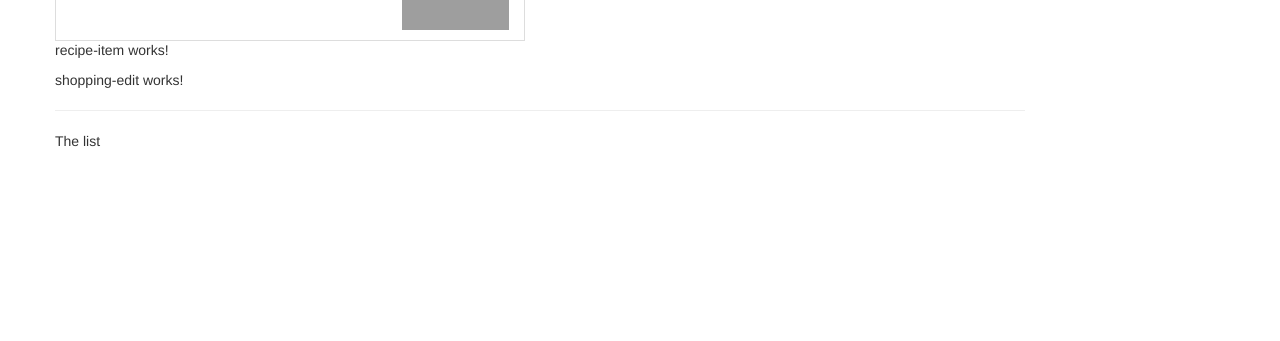
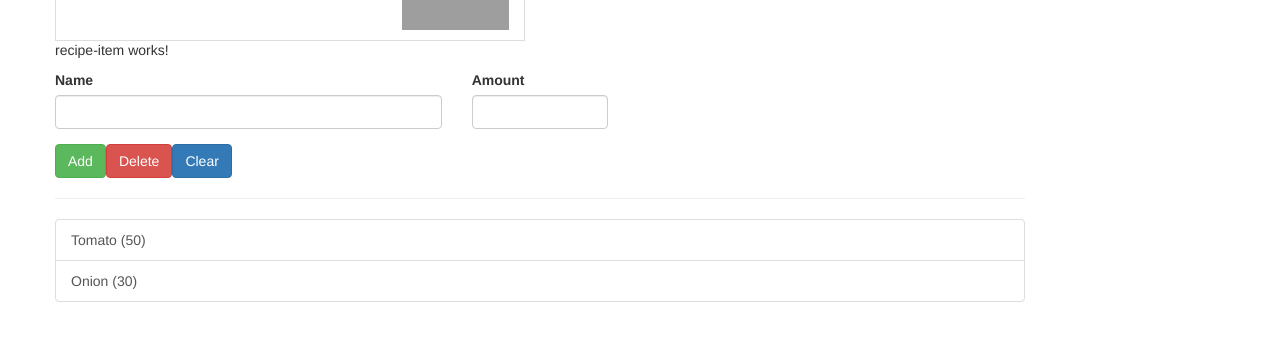
Before and after one commit to smreeti/recipe-project-angular, an Angular app in the folder recipe-project-angular/: page / in a window 1280 px wide. Shown: the part 309-650 px from the top of the page. Built offline with nearby package versions, Linux system fonts and the light colour scheme; grey boxes are pictures that could not be loaded.

Commit message:
add shopping list details

```diff
--- /dev/null
+++ b/recipe-project-angular/src/app/shared/ingredient.model.ts
@@ -0,0 +1,6 @@
+// we can get rid of the declaration and content in the body of the constructor like in
+// RecipeModal by simply adding a access modifier in front of the property names.
+export class Ingredient {
+  constructor(public name: string, public amount: number) {
+  }
+}
--- a/recipe-project-angular/src/app/shopping-list/shopping-edit/shopping-edit.component.html
+++ b/recipe-project-angular/src/app/shopping-list/shopping-edit/shopping-edit.component.html
@@ -1 +1,28 @@
-<p>shopping-edit works!</p>
+<div class="row">
+  <div class="col-xs-12">
+    <form>
+      <div class="row">
+
+        <div class="col-sm-5 form-group">
+          <label for="name">Name</label>
+          <input type="text" id="name" class="form-control">
+        </div>
+
+        <div class="col-sm-2 form-group">
+
+          <label for="amount">Amount</label>
+          <input type="number" id="amount" class="form-control">
+        </div>
+      </div>
+
+      <div class="row">
+        <div class="col-xs-12">
+
+          <button class="btn btn-success" type="submit">Add</button>
+          <button class="btn btn-danger" type="button">Delete</button>
+          <button class="btn btn-primary" type="button">Clear</button>
+        </div>
+      </div>
+    </form>
+  </div>
+</div>
--- a/recipe-project-angular/src/app/shopping-list/shopping-list.component.html
+++ b/recipe-project-angular/src/app/shopping-list/shopping-list.component.html
@@ -2,6 +2,13 @@
   <div class="col-xs-10">
     <app-shopping-edit></app-shopping-edit>
     <hr>
-    <p> The list</p>
+
+    <ul class="list-group">
+      <a class="list-group-item"
+         style="cursor: pointer"
+         *ngFor="let ingredient of ingredients">
+        {{ingredient.name}} ({{ingredient.amount}})
+      </a>
+    </ul>
   </div>
 </div>
--- a/recipe-project-angular/src/app/shopping-list/shopping-list.component.ts
+++ b/recipe-project-angular/src/app/shopping-list/shopping-list.component.ts
@@ -1,4 +1,5 @@
-import { Component, OnInit } from '@angular/core';
+import {Component, OnInit} from '@angular/core';
+import {Ingredient} from '../shared/ingredient.model';
 
 @Component({
   selector: 'app-shopping-list',
@@ -6,8 +7,13 @@ import { Component, OnInit } from '@angular/core';
   styleUrls: ['./shopping-list.component.css']
 })
 export class ShoppingListComponent implements OnInit {
+  ingredients: Ingredient[] = [
+    new Ingredient('Tomato', 50),
+    new Ingredient('Onion', 30)
+  ];
 
-  constructor() { }
+  constructor() {
+  }
 
   ngOnInit(): void {
   }
```
